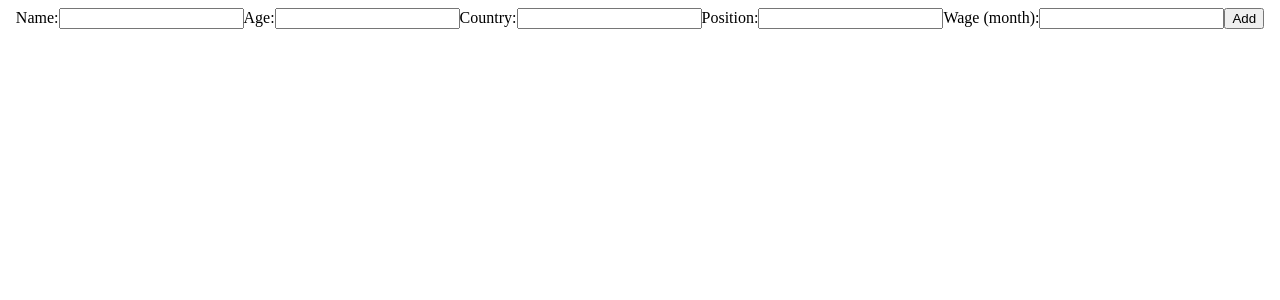
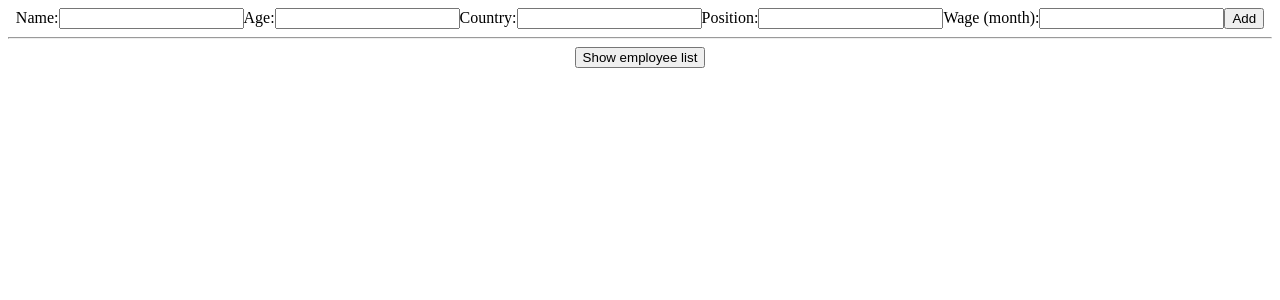
Before and after one commit to pilotvitalik/client_MERN_SQL, a React (Create React App) app: page / in a window 1280 px wide. Shown: the top 300 px of the page. Built offline with nearby package versions, Linux system fonts and the light colour scheme.

Commit message:
Added functionality for show data from DB

```diff
--- a/src/App.js
+++ b/src/App.js
@@ -10,8 +10,9 @@ function App() {
   const[position, setPosition] = useState('');
   const[wage, setWage] = useState(0);
 
+  const[employeeList, setEmployeeList] = useState([]);
+
   const addEmployee = () => {
-    console.log(name);
     Axios.post('http://localhost:3001/create', {
       name: name,
       age: age,
@@ -21,6 +22,13 @@ function App() {
     })
     .then(() => {
       console.log('success');
+    });
+  }
+
+  const getEmployees =() => {
+    Axios.get('http://localhost:3001/employees')
+    .then((response) => {
+      console.log(response);
     });
   }
 
@@ -39,6 +47,10 @@ function App() {
       	<input type='number'  onChange={ (event) => { setWage(event.target.value) } }/>
         <button onClick={ addEmployee }>Add</button>
       </div>
+      <hr/>
+      <div>
+        <button onClick={ getEmployees }>Show employee list</button>
+      </div>
     </div>
   );
 }
```
Also changed, not shown: 1 other file (tests, documents, lock files or other folders).
